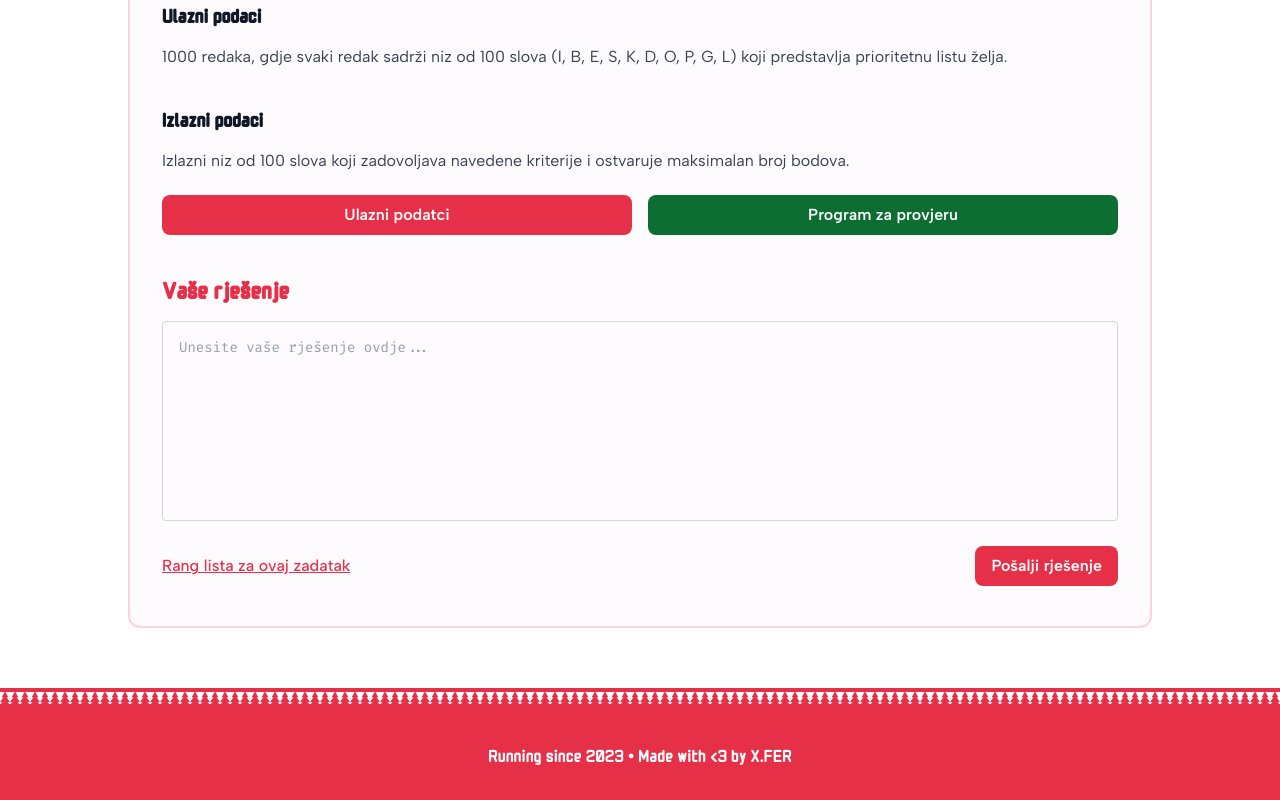
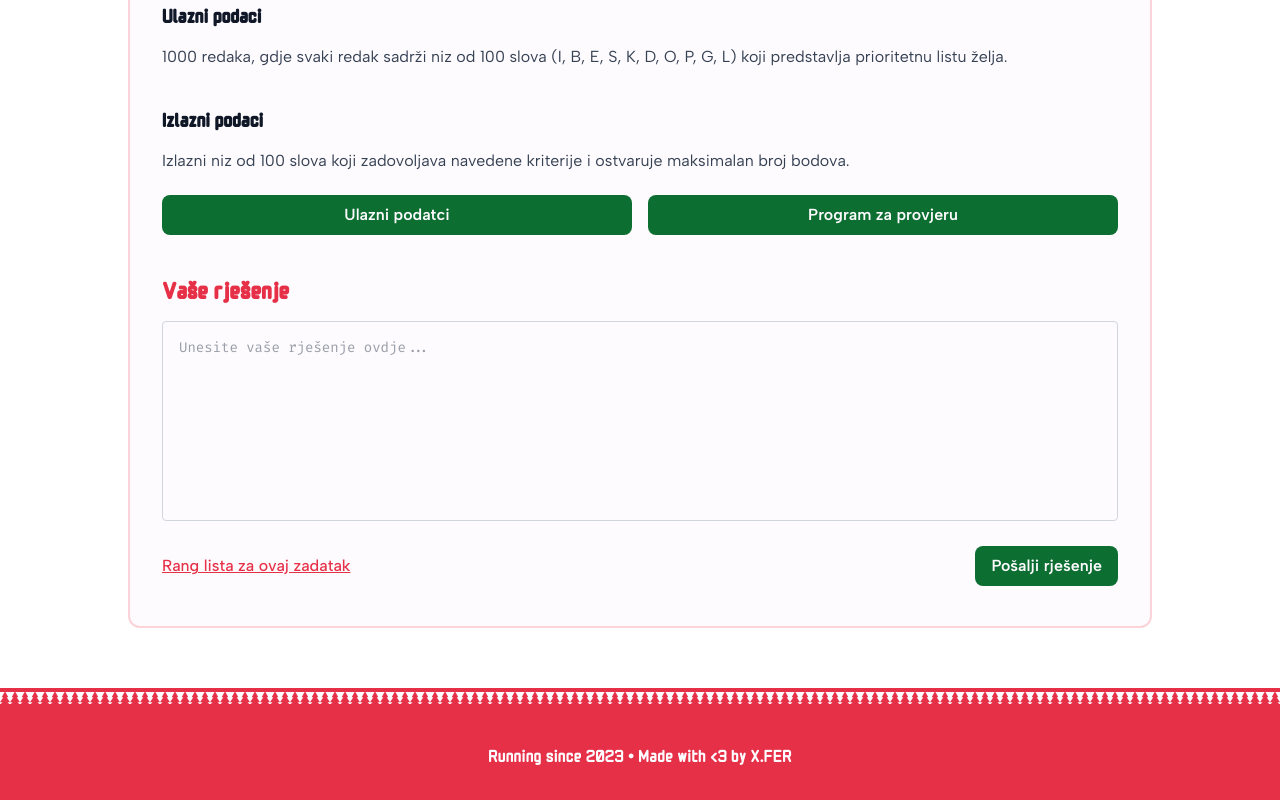
Before and after one commit to x-fer/dosasce, a Next.js app: page /problem/2025/8 in a window 1280 px wide. Shown: the part 2571-3371 px from the top of the page. Built offline with nearby package versions, Linux system fonts and the light colour scheme; no server answers.

Commit message:
change up button definitions

```diff
--- a/src/components/widgets/input-checker.tsx
+++ b/src/components/widgets/input-checker.tsx
@@ -11,9 +11,7 @@ export default function InputChecker({
   return (
     <div className="flex w-full gap-4">
       <Anchor href={inputFileUrl} styled={false} className="w-1/2">
-        <Button variant="default" className="w-full">
-          Ulazni podatci
-        </Button>
+        <Button className="w-full">Ulazni podatci</Button>
       </Anchor>
       <Anchor href={checkerFileUrl} styled={false} className="w-1/2">
         <Button variant="primary" className="w-full">
--- a/src/components/widgets/solution-box.tsx
+++ b/src/components/widgets/solution-box.tsx
@@ -123,7 +123,6 @@ export default function SolutionBox() {
         )}
         <Button
           type="submit"
-          variant="default"
           loading={mutation.isPending}
           disabled={mutation.isPending}
         >
```
